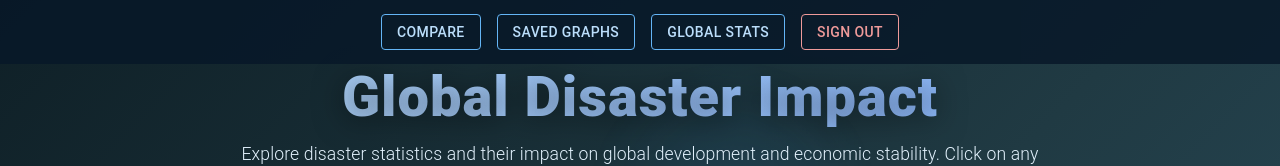
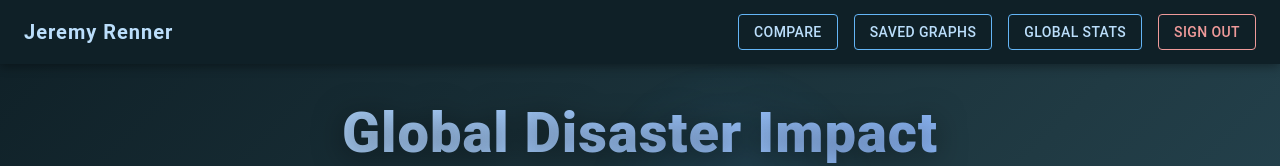
Before and after one commit to cs411-alawini/sp25-cs411-team016-JeremyRenner, a React (Create React App) app in the folder disaster_visualizer/: page / in a window 1280 px wide. Shown: the top 166 px of the page. Built offline with nearby package versions, Linux system fonts and the light colour scheme; no server answers; sample sign-in values are in the browser's storage.

Commit message:
awesome css

```diff
--- a/disaster_visualizer/src/Auth.css
+++ b/disaster_visualizer/src/Auth.css
@@ -23,6 +23,7 @@
     margin-bottom: 1rem;
     text-align: center;
     font-weight: 700;
+    padding: 3vh;
     background: linear-gradient(to right, #bbdefb, #82b1ff);
     -webkit-background-clip: text;
     -webkit-text-fill-color: transparent;
--- a/disaster_visualizer/src/DisasterMap.js
+++ b/disaster_visualizer/src/DisasterMap.js
@@ -64,21 +64,53 @@ export default function DisasterMap() {
         flexDirection: 'column',
         alignItems: 'center',
         px: { xs: 2, md: 4 },
-        pt: '64px',
+        pt: '100px',
         gap: 4,
         position: 'relative',
         overflow: 'hidden'
       }}
     >
       {/* Navbar */}
-      <AppBar position="fixed" sx={{ background: 'rgba(8, 24, 40, 0.85)', boxShadow: 'none', zIndex: 10 }}>
-        <Toolbar sx={{ justifyContent: 'center', gap: 2 }}>
-          <Button onClick={() => navigate('/compare')} variant="outlined" sx={{ color: '#bbdefb', borderColor: '#64b5f6' }}>Compare</Button>
-          <Button onClick={() => navigate('/saved')} variant="outlined" sx={{ color: '#bbdefb', borderColor: '#64b5f6' }}>Saved Graphs</Button>
-          <Button onClick={() => navigate('/global')} variant="outlined" sx={{ color: '#bbdefb', borderColor: '#64b5f6' }}>Global Stats</Button>
-          <Button onClick={handleLogout} variant="outlined" sx={{ color: '#ef9a9a', borderColor: '#ef9a9a' }}>Sign Out</Button>
+      <AppBar
+        position="fixed"
+        sx={{
+          background: '#0f2027', // solid dark color
+          boxShadow: '0 2px 10px rgba(0, 0, 0, 0.4)',
+          zIndex: 10,
+        }}
+      >
+        <Toolbar sx={{ justifyContent: 'space-between', px: 4 }}>
+          {/* Left: Title */}
+          <Typography
+            variant="h6"
+            sx={{
+              fontWeight: 600,
+              color: '#bbdefb',
+              letterSpacing: '1px',
+              userSelect: 'none',
+            }}
+          >
+            Jeremy Renner
+          </Typography>
+
+          {/* Right: Navigation Buttons */}
+          <Box sx={{ display: 'flex', gap: 2 }}>
+            <Button onClick={() => navigate('/compare')} variant="outlined" sx={{ color: '#bbdefb', borderColor: '#64b5f6' }}>
+              Compare
+            </Button>
+            <Button onClick={() => navigate('/saved')} variant="outlined" sx={{ color: '#bbdefb', borderColor: '#64b5f6' }}>
+              Saved Graphs
+            </Button>
+            <Button onClick={() => navigate('/global')} variant="outlined" sx={{ color: '#bbdefb', borderColor: '#64b5f6' }}>
+              Global Stats
+            </Button>
+            <Button onClick={handleLogout} variant="outlined" sx={{ color: '#ef9a9a', borderColor: '#ef9a9a' }}>
+              Sign Out
+            </Button>
+          </Box>
         </Toolbar>
       </AppBar>
+
 
       {/* Animated background elements */}
       <Box sx={{
```
